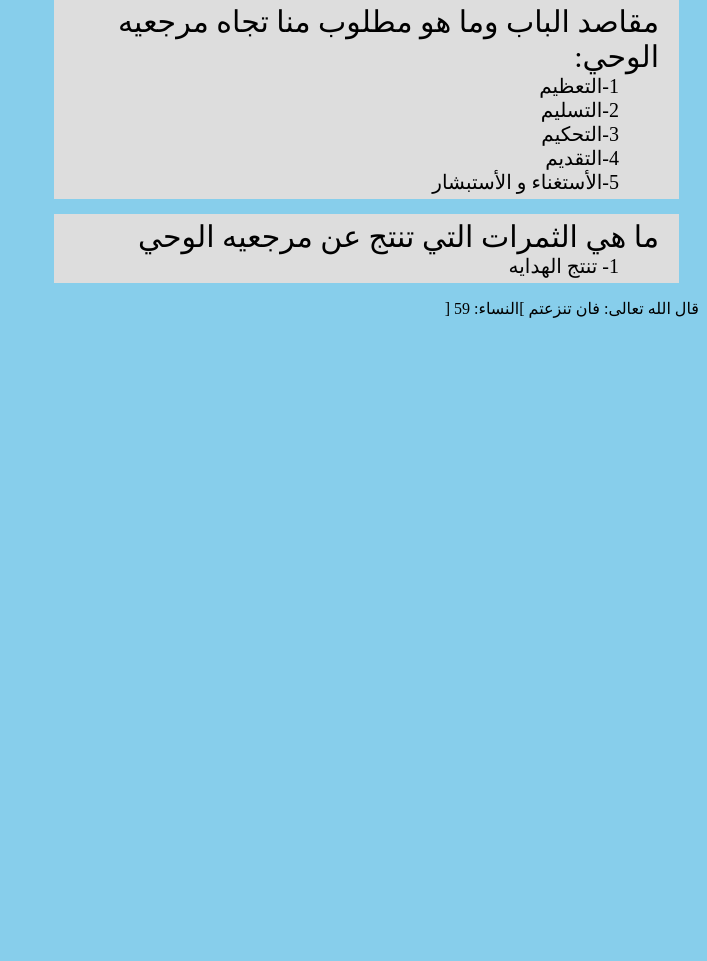
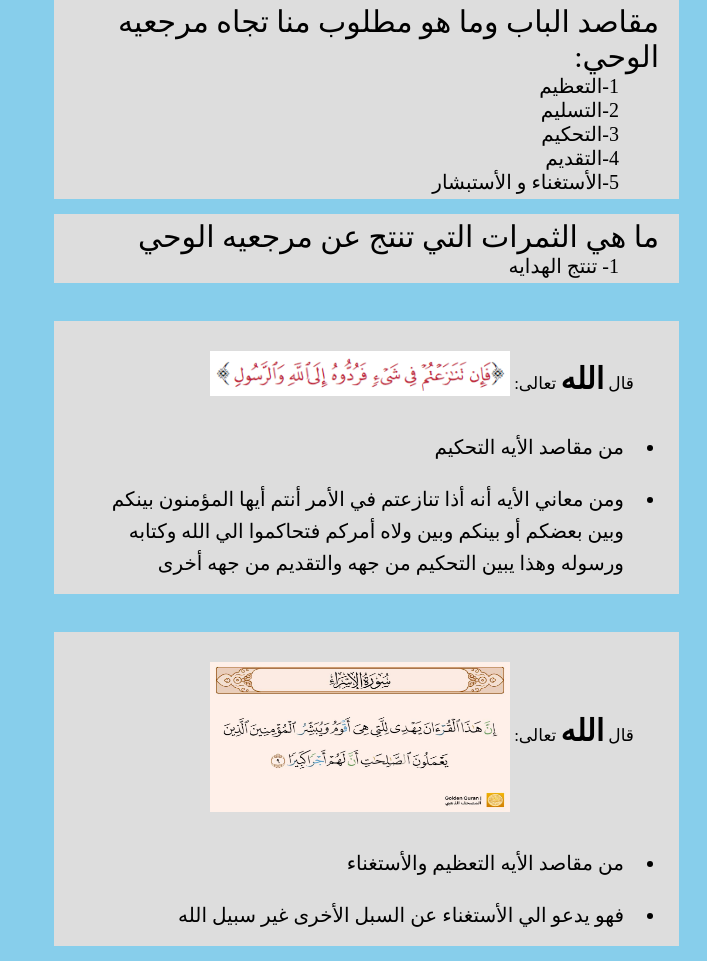
Before and after one commit to HassanElmalik/Voyager1, a PHP site: page / in a window 1280 px wide. Shown: the part 497-1458 px from the top of the page, without its empty margins (573-1280 px from the left). Before the commit the page ends 815 px from the top, so only its background shows below. Run offline with PHP 8.4, Linux system fonts and the light colour scheme.

Commit message:
شرح المنهاج

```diff
--- a/البناء المنهجي/شرح المنهاج/index.html
+++ b/البناء المنهجي/شرح المنهاج/index.html
@@ -2,7 +2,7 @@
 <html lang="en">
 <head>
     <meta charset="UTF-8">
-    <link rel="stylesheet" href="style1.css">
+    <link rel="stylesheet" href="style.css">
     <title>Document</title>
 </head>
 <body>
@@ -29,12 +29,20 @@
         <dt class="dt2">ما هي الثمرات التي تنتج عن مرجعيه الوحي</dt>
         <dd>1- تنتج الهدايه</dd>
     </dl>
+    <br>
 
-    <dl class="dl3">
-        <dt class="dt3">قال الله تعالى: فان تنزعتم  ]النساء:
-            59 [</dt>
-        <dd></dd>
-    </dl>
+    <ul class="ul1">
+        <dt class="dt3">قال <span class="span1">الله</span> تعالى: <img src="imgs/1.png" alt=""></dt>
+        <li>من مقاصد الأيه التحكيم </li>
+        <li>ومن معاني الأيه أنه أذا تنازعتم في الأمر أنتم أيها المؤمنون بينكم وبين بعضكم أو بينكم وبين ولاه أمركم فتحاكموا الي الله وكتابه ورسوله وهذا يبين التحكيم من جهه والتقديم من جهه أخرى</li>
+    </ul>
+    <br>
+
+    <ul class="ul2">
+        <dt class="dt4">قال <span class="span1">الله</span> تعالى: <img src="imgs/2.jpg" alt=""></dt>
+        <li>من مقاصد الأيه التعظيم والأستغناء</li>
+        <li>فهو يدعو الي الأستغناء عن السبل الأخرى غير سبيل الله</li>
+    </ul>
 
 </body>
 </html>
--- a/البناء المنهجي/شرح المنهاج/style1.css
+++ b/البناء المنهجي/شرح المنهاج/style.css
@@ -36,7 +36,9 @@ body {
 }
 
 .dl1,
-.dl2 {
+.dl2,
+.ul1,
+.ul2 {
     background-color: #ddd;
     font-size: 20px;
     padding: 5px;
@@ -51,3 +53,37 @@ body {
 .dt2 {
     font-size: 30px;
 }
+
+.dt3,
+.dt4 {
+    font-size: 17px;
+    margin: 15px;
+    padding: 10px;
+}
+
+img {
+    width: 300px;
+    height: 45px;
+}
+
+.dt3 img {
+    vertical-align: bottom;
+}
+
+.span1 {
+    font-size: 30px;
+    font-weight: bold;
+}
+
+
+.ul1 li,
+.ul2 li {
+    line-height: 1.6;
+    margin: 0 25px;
+    padding: 10px;
+}
+
+.dt4 img {
+    vertical-align: middle;
+    height: 150px;
+}
```
Also changed, not shown: البناء المنهجي/شرح المنهاج/imgs/1.png (added), البناء المنهجي/شرح المنهاج/imgs/2.jpg (added), البناء المنهجي/شرح المنهاج/imgs/414176407_7144387272308310_7847445625399354562_n.jpg (added).
